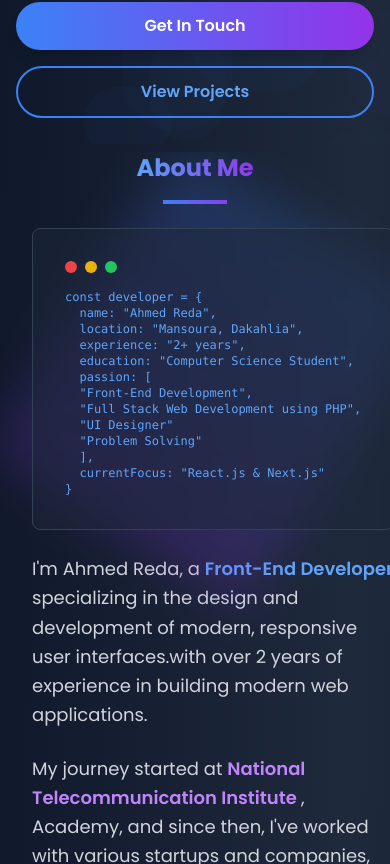
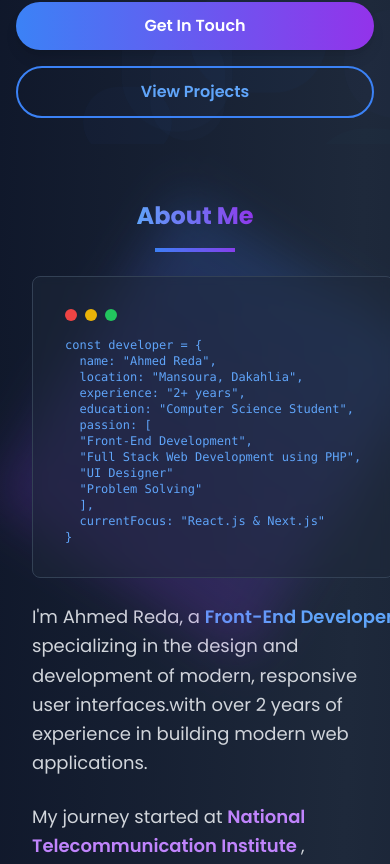
Before and after one commit to Ahmedredaa119/portfolio-react-, a React (Vite) app: page / in a window 390 px wide. Shown: the part 700-1564 px from the top of the page. Built offline with nearby package versions, Linux system fonts and the light colour scheme.

Commit message:
Update About.tsx

```diff
--- a/src/components/About.tsx
+++ b/src/components/About.tsx
@@ -26,25 +26,23 @@ const About = () => {
   ];
 
   return (
-    <section id="about" className="ppy-12 md:py-20 mt-2 px-4 md:px-0 relative overflow-hidden">
-      <div className="max-w-7xl mx-auto px-4 sm:px-6 lg:px-8" ref={ref}>
+<section id="about" className="py-12 md:py-20 mt-2 px-4 md:px-0 relative overflow-hidden">
+     <div className="max-w-7xl mx-auto px-4 sm:px-6 lg:px-8" ref={ref}>
         <motion.div
           initial={{ opacity: 0, y: 50 }}
           animate={isInView ? { opacity: 1, y: 0 } : {}}
           transition={{ duration: 0.5 }}
           className="relative order-2 md:order-1"
         >
-
-          <h2 className="text-center   mb-4 md:mb-4">
+          <h2 className="text-center  mb-4 md:mb-4">
             <span className="bg-gradient-to-r from-blue-400 to-purple-600 bg-clip-text text-transparent text-2xl sm:text-3xl md:text-5xl font-bold mb-4 text-center">
               About Me
             </span>
           </h2>
-          <div className="w-16 md:w-20 h-1 bg-gradient-to-r from-blue-500 to-purple-600 mx-auto" />
+          <div className="w-20 md:w-200 h-1 bg-gradient-to-r from-blue-500 to-purple-600 mx-auto" />
         </motion.div>
-        <br/>
-        <div className="grid md:grid-cols-2 gap-6 md:gap-12 items-center">
-
+<br />
+            <div className="grid md:grid-cols-2 gap-6 md:gap-12 items-center">
           {/* Left Side - Image/Animation */}
           <motion.div
             initial={{ opacity: 0, x: -50 }}
@@ -83,7 +81,7 @@ const About = () => {
   currentFocus: "React.js & Next.js"
 }`}</code>
                   </pre>
-                   </div>
+                  </div>
                 </div>
               </div>
             </div>
```
